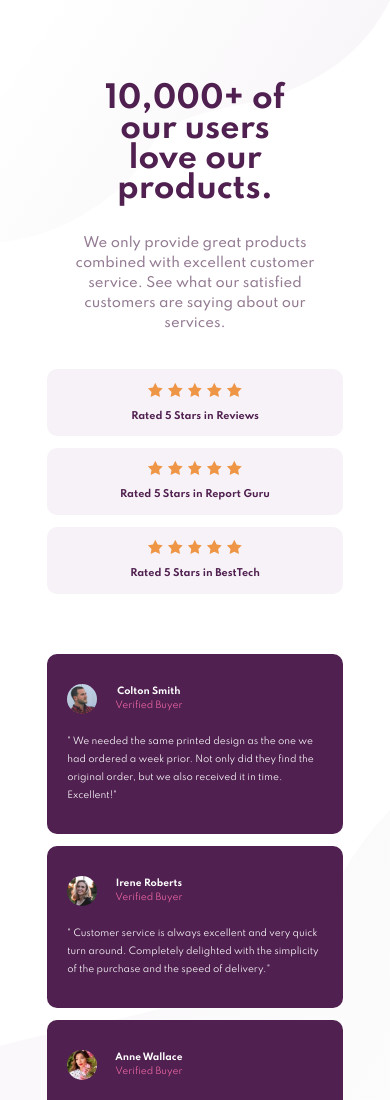
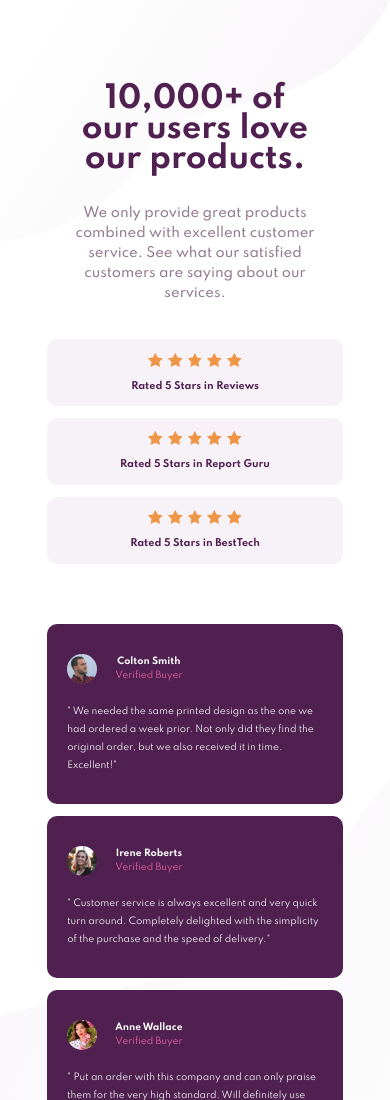
Before and after one commit to putraprdn/social-proof-section, a plain HTML site: page index.html in a window 390 px wide. Shown: the top 1100 px of the page. Drawn offline with Linux system fonts and the light colour scheme.

Commit message:
Adjusting responsive design Adjust title margin

```diff
--- a/style.css
+++ b/style.css
@@ -170,15 +170,15 @@ div.comment p {
   margin-top: 2rem;
 }
 
-
 /*
 --------------- RESPONSIVE GOES HERE */
 @media screen and (max-width: 500px) {
   html {
-    font-size: 12px
+    font-size: 12px;
   }
   body {
-    background-image: url(./images/bg-pattern-bottom-mobile.svg), url(./images/bg-pattern-top-mobile.svg);
+    background-image: url(./images/bg-pattern-bottom-mobile.svg),
+      url(./images/bg-pattern-top-mobile.svg);
     background-position: right 0 bottom 0, left 0 top 0;
     background-size: 100%;
   }
@@ -191,14 +191,15 @@ background-size: 100%;
     text-align: center;
   }
   .main__title {
-    margin: 0 3.5rem
+    margin: 0 2.5rem;
   }
   .main__desc {
     margin: 2.5rem 0.5rem 0;
     font-size: 1.1rem;
   }
-  .main__title, .main__desc {
-    padding-right: 0!important;
+  .main__title,
+  .main__desc {
+    padding-right: 0 !important;
   }
   .rating {
     margin: 2rem 0 0 0;
@@ -209,7 +210,7 @@ background-size: 100%;
   .rating-container {
     width: 100%;
     flex-direction: column;
-    margin-left: 0!important;
+    margin-left: 0 !important;
   }
   .rating-container__star {
     /* width: 100%; */
@@ -223,6 +224,6 @@ background-size: 100%;
     flex-direction: column;
   }
   .comment {
-    margin: 1rem 0 0 0!important;
+    margin: 1rem 0 0 0 !important;
   }
 }
```
Lines whose indentation alone changed are shown as unchanged.
